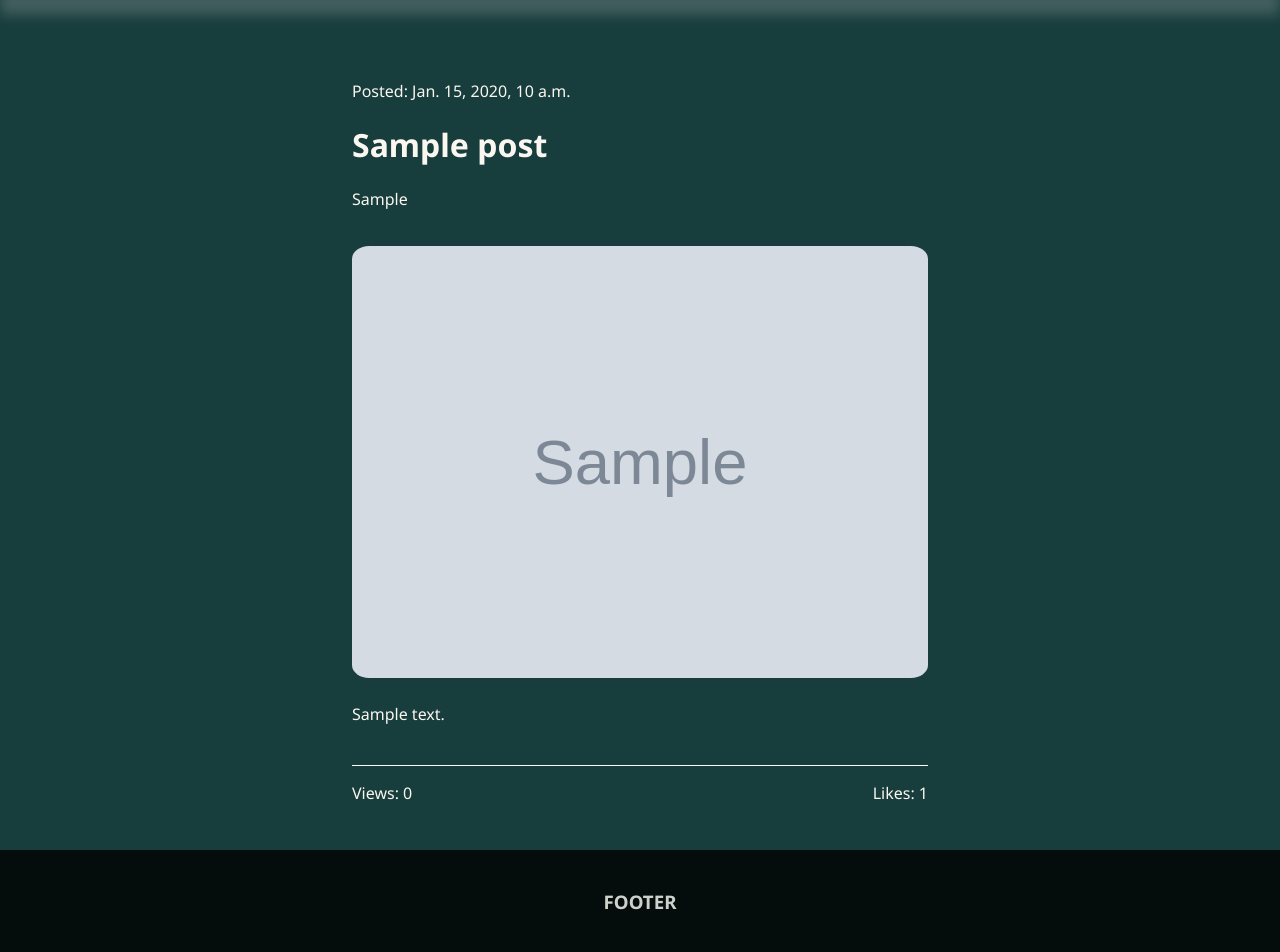
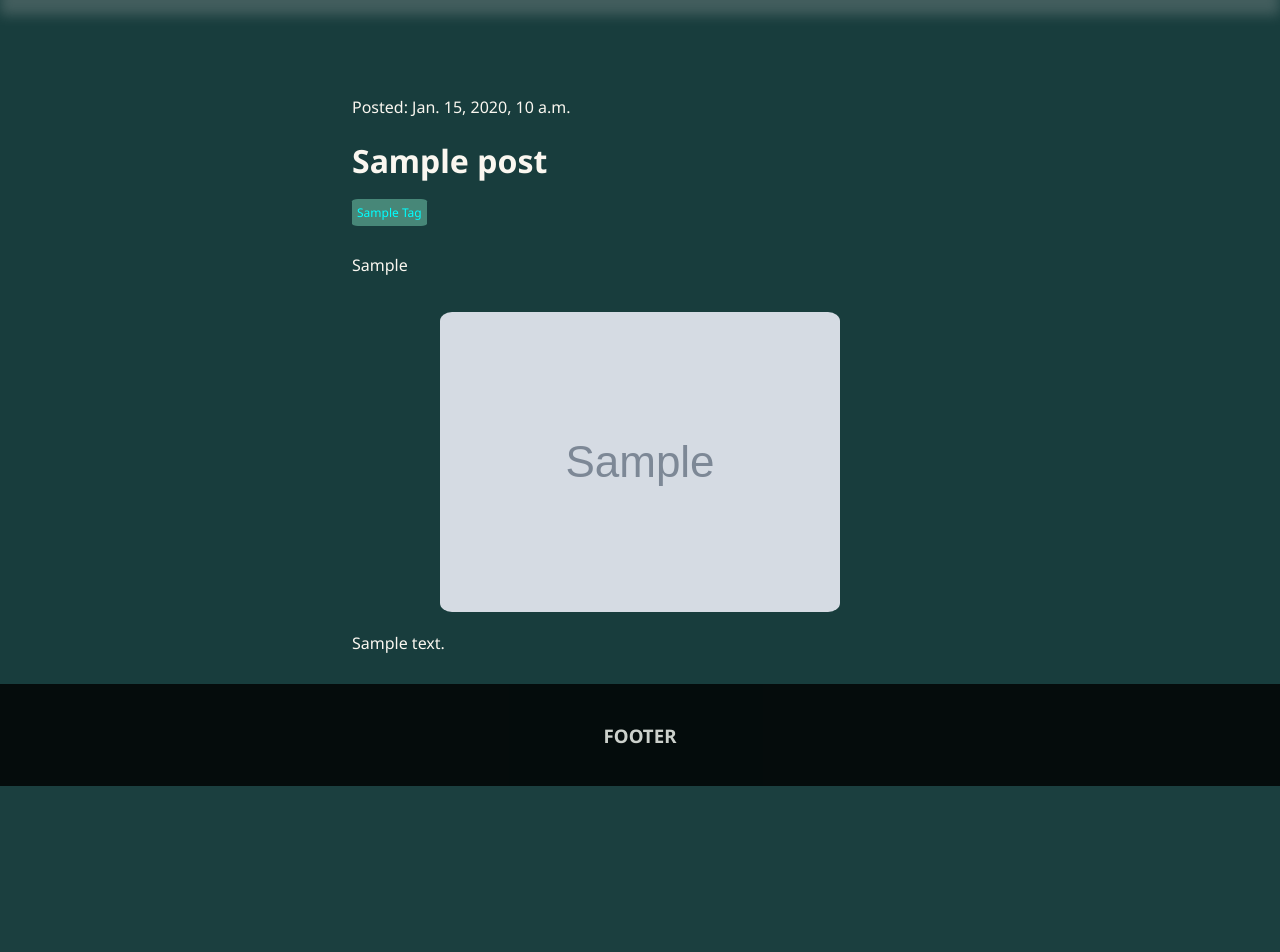
Before and after one commit to oleksandrmerkuloff/my-website, a Django app: a page that uses blog/templates/blog/single_post.html in a window 1280 px wide. Shown: the part 120-1072 px from the top of the page. After the commit the page ends 906 px from the top, so only its background shows below. Run offline with Django 5.2, Linux system fonts and the light colour scheme; tables that the repository leaves empty hold one stand-in row (values such as "Sample post"); grey boxes marked "Sample" are stand-in pictures.

Commit message:
work with design

```diff
--- a/blog/static/blog/blog_page.css
+++ b/blog/static/blog/blog_page.css
@@ -14,9 +14,9 @@
 }
 
 .post-card-img {
-    border-radius: 3%;
-    width: 400px;
-    height: 300px;
+    border-radius: 5%;
+    width: 350px;
+    height: 250px;
 }
 
 .post-link {
--- a/blog/static/blog/single_post_page.css
+++ b/blog/static/blog/single_post_page.css
@@ -1,12 +1,37 @@
 #post-container {
     margin: 0 auto;
     width: 50%;
+    display: flex;
+    flex-direction: column;
+    justify-content: center;
+}
+
+#post-title {
+    margin: 5px 0;
+}
+
+#post-tags {
+    display: flex;
+}
+
+.tag {
+    padding: 5px;
+    background-color: #478778;
+    border-radius: 8%;
+    color: 	#00FFFF;
+    margin-right: 10px;
+    font-size: 12px;
 }
 
 #post-img {
-    width: 100%;
-    margin: 20px 0;
+    max-width: 740px;
+    max-height: 500px;
+    margin: 20px auto;
     border-radius: 3%;
+}
+
+#post-content {
+    width: 90%;
 }
 
 #counters {
--- a/blog/templates/blog/single_post.html
+++ b/blog/templates/blog/single_post.html
@@ -12,21 +12,28 @@
         <!-- Created DAte -->
         <p>Posted: {{ post.created_date }}</p>
         <!-- POST TITLE -->
-        <h1>{{ post.title }}</h1>
+        <h1 id="post-title">{{ post.title }}</h1>
+
+        <div id="post-tags">
+            {% for tag in tags %}
+                <p class="tag">{{ tag.name|title }}</p>
+            {% endfor %}
+        </div>
+
         <!-- POST OUTLINE -->
         <p>{{ post.outline }}</p>
 
         <img src="{{ images.image.url }}" alt="post-img" id="post-img">
 
-        <div>
+        <div id="post-content">
             {{ post.content }}
         </div>
 
-        <div id="counters">
+        <!-- <div id="counters"> -->
             <!-- Views count -->
-            <p>Views: 0</p>
+            <!-- <p>Views: 0</p> -->
             <!-- Likes count -->
-            <p>Likes: {{ post.likes }}</p>
-        </div>
+            <!-- <p>Likes: {{ post.likes }}</p>
+        </div> -->
     </div>
 {% endblock %}
```
Also changed, not shown: portfolio/static/portfolio/single_project.css (+9 -1 lines), portfolio/templates/portfolio/single_project.html (+5 -5 lines).
